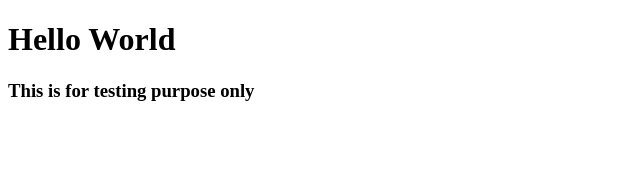
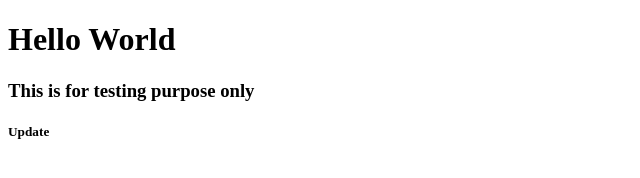
Before and after one commit to JustinJiahaoLiu/JustinJiahaoLiu.github.io, a plain HTML site: page index.html in a window 1280 px wide. Shown: the full height of the page, 0-640 px from the left. Drawn offline with Linux system fonts and the light colour scheme.

Commit message:
This is a commit action

```diff
--- a/index.html
+++ b/index.html
@@ -6,5 +6,6 @@
 <body>
 <h1>Hello World</h1>
 <h3>This is for testing purpose only</h3>
+<h5>Update</h5>
 </body>
 </html>
```
